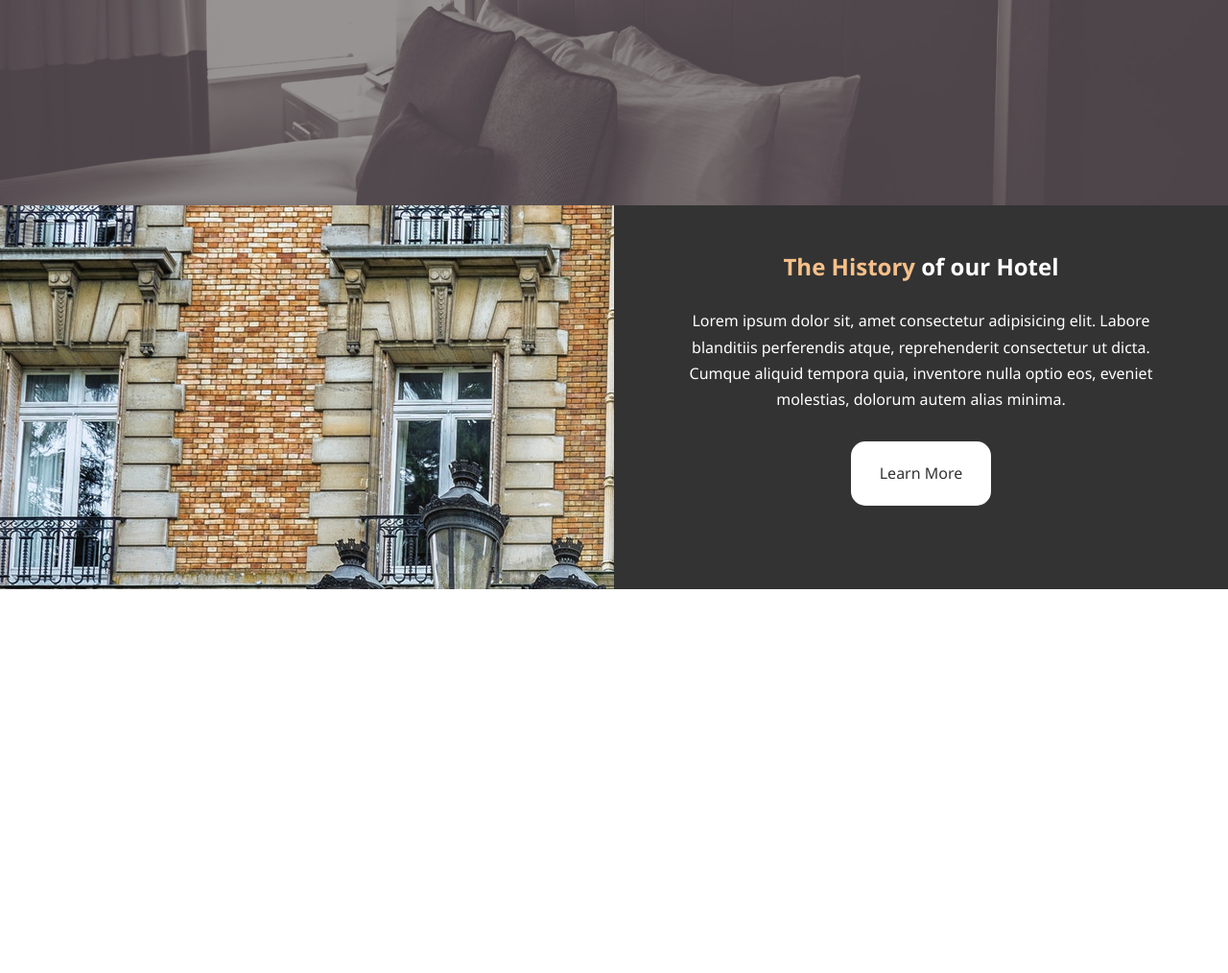
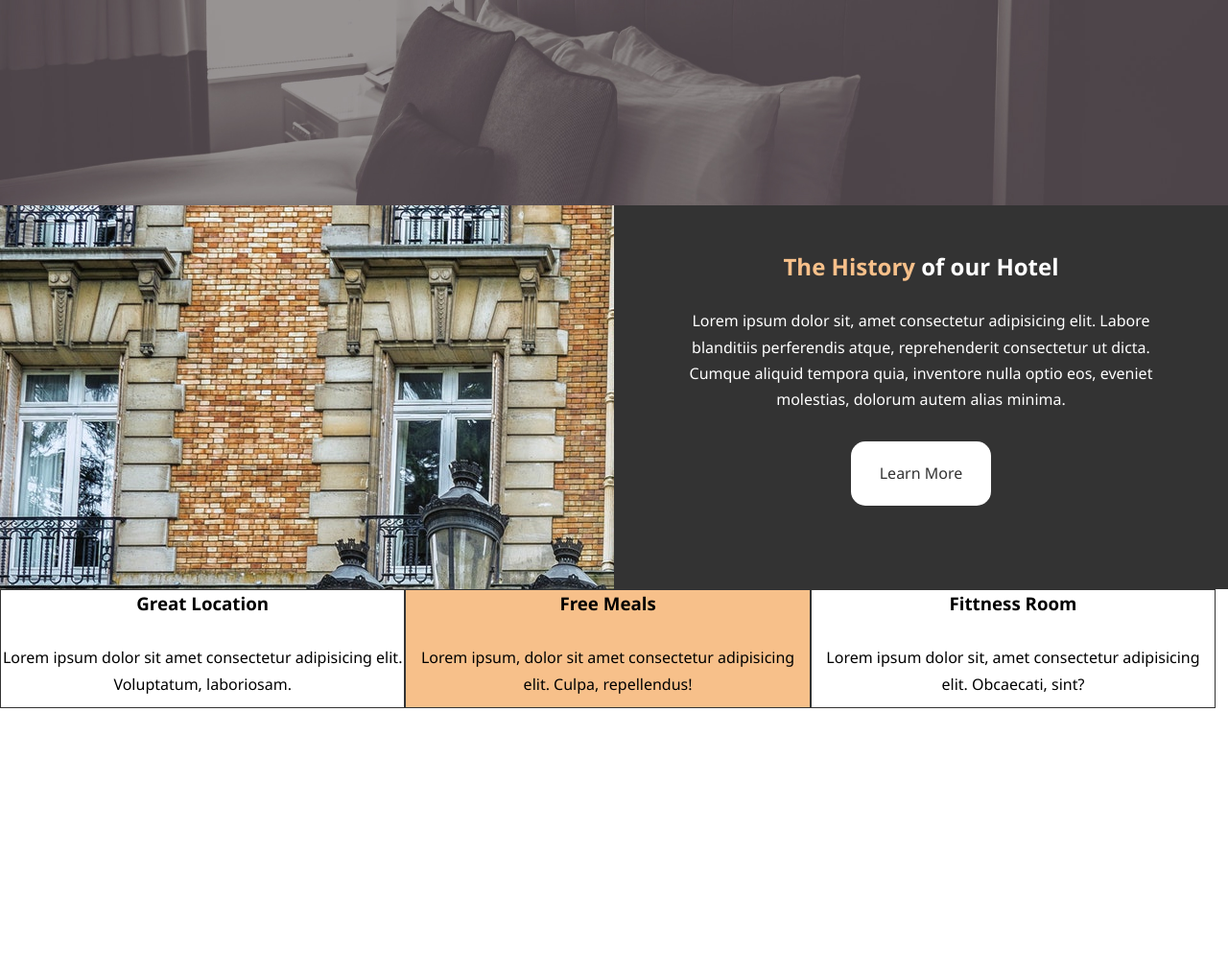
Before and after one commit to mxavier91/hotel-site, a plain HTML site: page index.html in a window 1280 px wide. Shown: the part 453-1467 px from the top of the page at 96% size. Before the commit the page ends 1067 px from the top, so only its background shows below. Drawn offline with Linux system fonts and the light colour scheme.

Commit message:
Began working on the feature section. Was able to align three divs side by side. still need to add font awesome and a footer

```diff
--- a/css/style.css
+++ b/css/style.css
@@ -65,6 +65,10 @@ p {
 }
 
 .btn-light:hover {
+  background: #f7c08a;
+}
+
+.bg-primary {
   background: #f7c08a;
 }
 
@@ -153,3 +157,30 @@ p {
 #info-section .info-content p {
   padding-bottom: 20px;
 }
+
+/* Feature Section */
+
+#feature-section {
+  height: 400px;
+}
+
+#feature-section .location {
+  float: left;
+  width: 33%;
+  text-align: center;
+  border: 1px #333 solid;
+}
+
+#feature-section .meals {
+  float: left;
+  width: 33%;
+  text-align: center;
+  border: 1px #333 solid;
+}
+
+#feature-section .fitness {
+  float: left;
+  width: 33%;
+  text-align: center;
+  border: 1px #333 solid;
+}
--- a/index.html
+++ b/index.html
@@ -29,6 +29,7 @@
     </div>
   </div>
 </div>
+</header>
 
 <section id="info-section" class="bg-dark">
     <div class="info-image"></div>
@@ -38,6 +39,20 @@
       <a class="btn btn-light" href="#">Learn More</a>
     </div>
   </section>
-</header>
+
+  <section id="feature-section">
+    <div class="location">
+      <h3>Great Location</h3>
+      <p>Lorem ipsum dolor sit amet consectetur adipisicing elit. Voluptatum, laboriosam.</p>
+    </div>
+    <div class="meals bg-primary">
+      <h3>Free Meals</h3>
+      <p>Lorem ipsum, dolor sit amet consectetur adipisicing elit. Culpa, repellendus!</p>
+    </div>
+    <div class="fitness">
+      <h3>Fittness Room</h3>
+      <p>Lorem ipsum dolor sit, amet consectetur adipisicing elit. Obcaecati, sint?</p>
+    </div>
+  </section>
 </body>
 </html>
```
Lines whose indentation alone changed are shown as unchanged.
